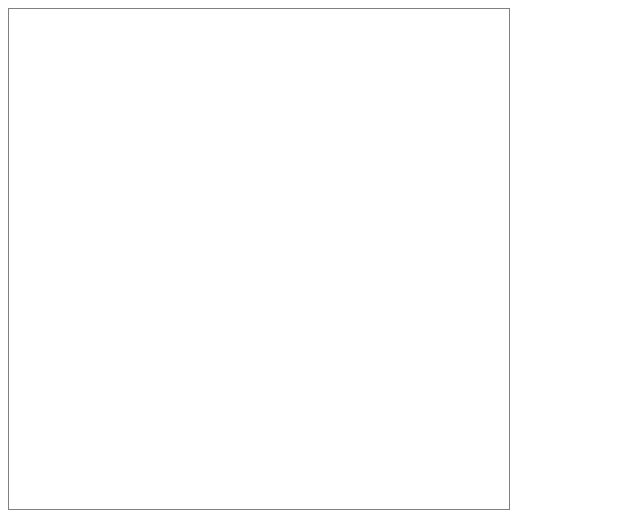
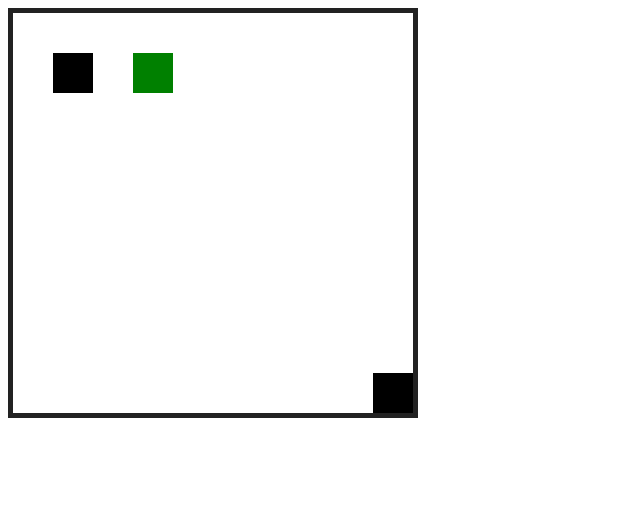
Before and after one commit to MiguelbProductions/Web-Multiplayer-Game, a plain HTML site: page client.html in a window 1280 px wide. Shown: the whole page, without its empty margins (0-640 px from the left). Drawn offline with nearby package versions, Linux system fonts and the light colour scheme.

Commit message:
Initial Functions Added

```diff
--- a/CSS/Client.css
+++ b/CSS/Client.css
@@ -1,3 +1,10 @@
 canvas {
-    border: 1px solid gray;
+    image-rendering: pixelated;
+    image-rendering: crisp-edges;
+    image-rendering: -moz-crisp-edges;
+
+    width: 400px;
+    height: 400px;
+
+    border: 5px solid rgb(34, 34, 34);
 }
--- a/JS/Game.js
+++ b/JS/Game.js
@@ -0,0 +1,62 @@
+$(document).ready(function() {
+    const SCREEN = $("#game-canvas")[0]
+    const CONTEXT = SCREEN.getContext("2d")
+
+    const CANVAS_SIZEX = SCREEN.width
+    const CANVAS_SIZEY = SCREEN.height
+
+    const CURRENTPLAYER_ID = "Player1"
+
+    const GAME = {
+        Players: {
+            "Player1": { x: 1, y: 1},
+            "Player2": { x: 9, y: 9}
+        },
+        Fruits: {
+            "Fruit1": { x: 3, y: 1}
+        }
+    }
+
+    function RenderCanvas() {
+        CONTEXT.fillStyle = "white"
+        CONTEXT.clearRect(0, 0, CANVAS_SIZEX, CANVAS_SIZEY)
+
+        for (const [key, Player] of Object.entries(GAME.Players)) {
+            CONTEXT.fillStyle = "black"
+            CONTEXT.fillRect(Player.x, Player.y, 1, 1)
+        }
+
+        for (const [key, Fruit] of Object.entries(GAME.Fruits)) {
+            CONTEXT.fillStyle = "green"
+            CONTEXT.fillRect(Fruit.x, Fruit.y, 1, 1)
+        }
+
+        requestAnimationFrame(RenderCanvas)
+    }
+
+    $(document).on("keydown", (event) => {
+        const KEYPRESSED = event.key
+        const CURRENT_PLAYER = GAME.Players[CURRENTPLAYER_ID]
+
+        switch (KEYPRESSED) {
+            case "w": case "ArrowUp":
+                if (CURRENT_PLAYER.y == 0) return
+
+                CURRENT_PLAYER.y -= 1; return
+            case "s": case "ArrowDown":
+            if (CURRENT_PLAYER.y == CANVAS_SIZEY - 1) return
+
+                CURRENT_PLAYER.y += 1; return
+            case "d": case "ArrowRight":
+                if (CURRENT_PLAYER.x == CANVAS_SIZEX - 1) return
+
+                CURRENT_PLAYER.x += 1; return
+            case "a": case "ArrowLeft":
+                if (CURRENT_PLAYER.x == 0) return
+
+                CURRENT_PLAYER.x -= 1; return
+        }
+    })
+
+    RenderCanvas()
+})
--- a/client.html
+++ b/client.html
@@ -6,9 +6,11 @@
     <title>Pixel Rush</title>
 
     <link rel="stylesheet" href="CSS/Client.css">
+
+    <script src="https://cdnjs.cloudflare.com/ajax/libs/jquery/3.7.1/jquery.min.js"></script>
 </head>
 <body>
-    <canvas id="game-canvas" width="500" height="500"></canvas>
+    <canvas id="game-canvas" width="10" height="10"></canvas>
 
     <script src="JS/Game.js"></script>
 </body>
```
